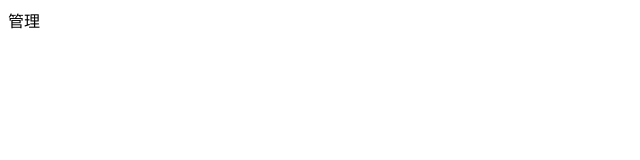
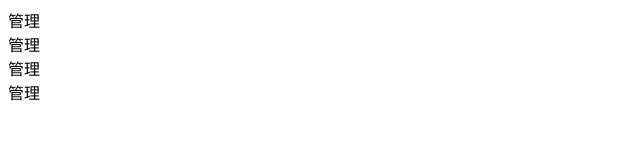
Before and after one commit to wdx123456/letao, a website: page public/back/index.html in a window 1280 px wide. Shown: the whole page, without its empty margins (0-640 px from the left). Drawn offline with Linux system fonts and the light colour scheme.

Commit message:
第三次

```diff
--- a/public/back/index.html
+++ b/public/back/index.html
@@ -9,5 +9,8 @@
 </head>
 <body>
   <div>管理</div>
+  <div>管理</div>
+  <div>管理</div>
+  <div>管理</div>
 </body>
 </html>
```
